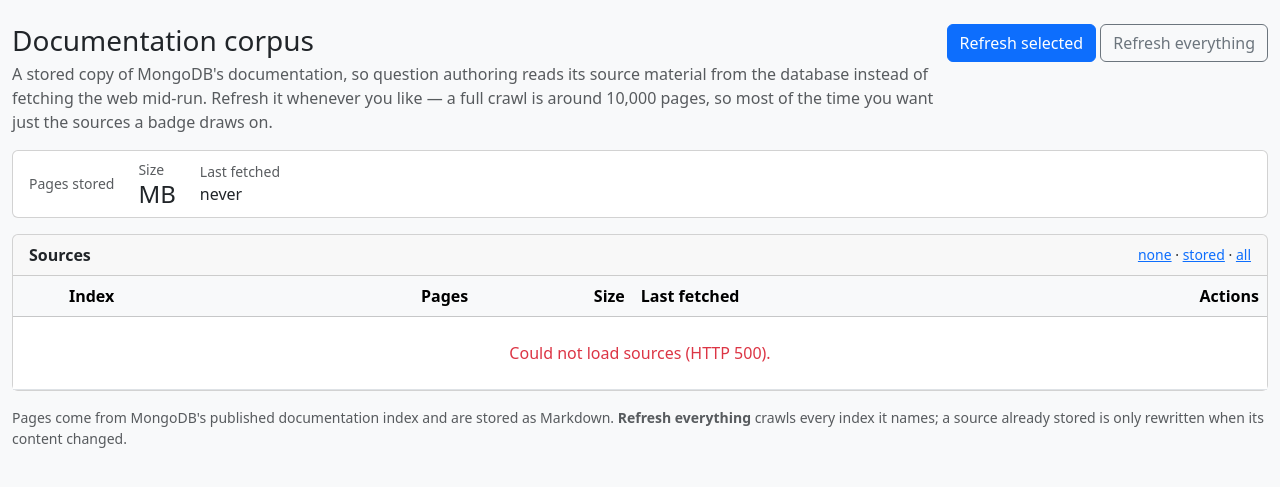
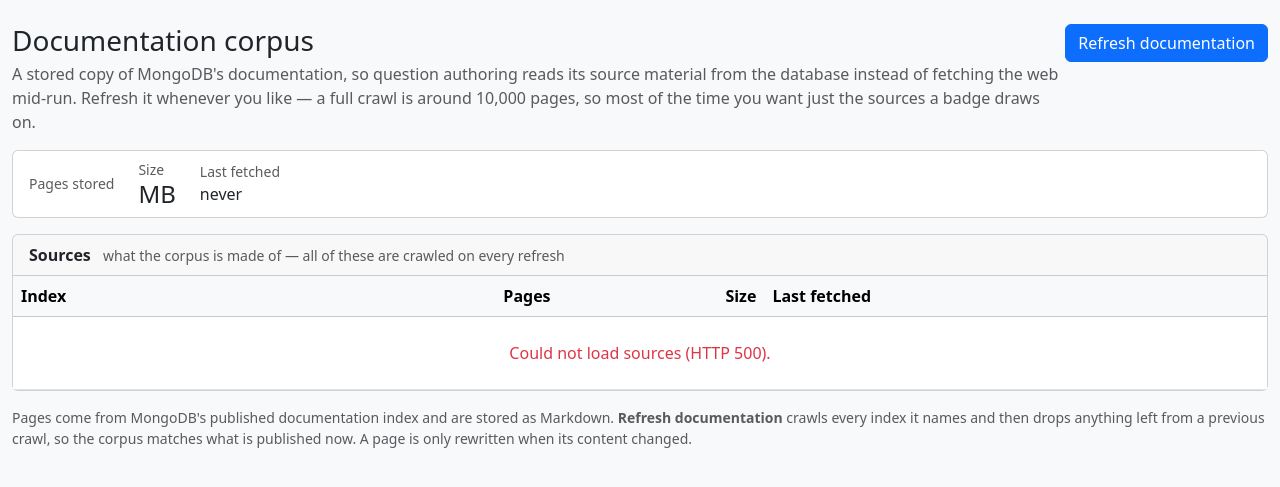
Before and after one commit to barronandersonmongo/mongodb-skill-badge-questions-generator, a FastAPI app: template app/templates/admin/docs.html in a window 1280 px wide. Shown: the part 57-544 px from the top of the page. Run offline with FastAPI, Linux system fonts and the light colour scheme; the template is opened without the code that fills it, so the values that code supplies are empty.

Commit message:
Simplify the documentation corpus to one refresh button
Per-source selection, per-source refresh and per-source delete are gone. A refresh is
one action: replace the corpus with what MongoDB publishes now. The source table stays
as information — everything in it is crawled every time.

Implemented as repopulate-then-sweep rather than empty-then-repopulate: each page is
stamped with the run that wrote it and leftovers from earlier runs are deleted at the
end. Same end state, but a crawl that dies half way through leaves the previous corpus
in place instead of nothing.

One guard matters more than the rest: if a crawl stores no pages at all — moved index,
no network — the sweep is skipped and the run reports why. A blind replace would
otherwise delete the entire corpus and call it a successful refresh.

Withdrawn requirements, so their tests are replaced rather than edited: two refresh
buttons, targeted refresh of named sources, and per-source deletion.

```diff
--- a/app/repositories/doc_pages.py
+++ b/app/repositories/doc_pages.py
@@ -11,6 +11,11 @@ badge see different source text; a stored corpus fixes both.
 `content_hash` exists so a refresh can tell "unchanged" from "updated" without
 diffing text, which is what makes a re-run cheap and makes `updated` a meaningful
 number on the admin screen.
+
+A refresh replaces the whole corpus. Rather than emptying the collection first, each
+page is stamped with the run that wrote it and pages left over from earlier runs are
+deleted at the end — the same end state, except a crawl that dies half way through
+leaves the previous corpus in place instead of nothing.
 """
 
 import hashlib
@@ -44,7 +49,7 @@ def content_hash(text: str) -> str:
     return hashlib.sha256(text.encode("utf-8")).hexdigest()
 
 
-def upsert_pages(pages: list[dict[str, Any]]) -> dict[str, int]:
+def upsert_pages(pages: list[dict[str, Any]], run_id: str | None = None) -> dict[str, int]:
     """Store fetched pages. Returns how many were new, changed, or unchanged.
 
     `first_seen_at` is set on insert only, so it records when this corpus first
@@ -75,7 +80,10 @@ def upsert_pages(pages: list[dict[str, Any]]) -> dict[str, int]:
             # Still record that it was checked, so a stale page is distinguishable
             # from one that simply has not changed.
             operations.append(
-                UpdateOne({"url": page["url"]}, {"$set": {"fetched_at": now}})
+                UpdateOne(
+                    {"url": page["url"]},
+                    {"$set": {"fetched_at": now, "refresh_run_id": run_id}},
+                )
             )
             continue
         else:
@@ -86,6 +94,7 @@ def upsert_pages(pages: list[dict[str, Any]]) -> dict[str, int]:
                 {"url": page["url"]},
                 {
                     "$set": {
+                        "refresh_run_id": run_id,
                         "source": page.get("source"),
                         "title": page.get("title"),
                         "text": page["text"],
@@ -167,6 +176,16 @@ def get_page(url: str) -> dict[str, Any] | None:
     return collection().find_one({"url": url}, {"_id": False})
 
 
-def delete_source(source: str) -> int:
-    """Remove every page from one source, so a bad crawl can be undone."""
-    return collection().delete_many({"source": source}).deleted_count
+def delete_not_in_run(run_id: str) -> int:
+    """Remove pages an earlier refresh stored and this one did not see.
+
+    This is what makes a refresh a replacement rather than an accumulation: a page
+    withdrawn upstream, or moved to a new URL, disappears from the corpus instead of
+    lingering as documentation that no longer exists.
+    """
+    return collection().delete_many({"refresh_run_id": {"$ne": run_id}}).deleted_count
+
+
+def delete_all() -> int:
+    """Empty the corpus."""
+    return collection().delete_many({}).deleted_count
--- a/app/templates/admin/docs.html
+++ b/app/templates/admin/docs.html
@@ -15,11 +15,8 @@
     </p>
   </div>
   <div class="text-nowrap">
-    <button class="btn btn-primary" id="refresh-selected-btn" type="button">
-      Refresh selected
-    </button>
-    <button class="btn btn-outline-secondary" id="refresh-all-btn" type="button">
-      Refresh everything
+    <button class="btn btn-primary" id="refresh-btn" type="button">
+      Refresh documentation
     </button>
   </div>
 </div>
@@ -50,7 +47,8 @@
   <strong>Last refresh:</strong>
   {{ last_result.inserted }} new,
   {{ last_result.updated }} updated,
-  {{ last_result.unchanged }} unchanged
+  {{ last_result.unchanged }} unchanged,
+  {{ last_result.removed }} removed
   across {{ last_result.sources_done }} source(s).
   {% if last_result.failure_count %}
   <details class="mt-2">
@@ -89,28 +87,24 @@
 </div>
 
 <div class="card">
-  <div class="card-header py-2 d-flex justify-content-between align-items-center">
+  <div class="card-header py-2">
     <span class="fw-semibold">Sources</span>
-    <span class="small">
-      <a href="#" id="select-none">none</a> ·
-      <a href="#" id="select-stored">stored</a> ·
-      <a href="#" id="select-all">all</a>
+    <span class="small text-body-secondary ms-2">
+      what the corpus is made of — all of these are crawled on every refresh
     </span>
   </div>
   <div class="table-responsive">
     <table class="table table-hover align-middle mb-0" id="sources-table">
       <thead class="table-light">
         <tr>
-          <th style="width:3rem;"></th>
           <th>Index</th>
           <th class="text-end">Pages</th>
           <th class="text-end">Size</th>
           <th>Last fetched</th>
-          <th class="text-end">Actions</th>
         </tr>
       </thead>
       <tbody id="sources-body">
-        <tr><td colspan="6" class="text-center text-body-secondary py-4">Loading sources…</td></tr>
+        <tr><td colspan="4" class="text-center text-body-secondary py-4">Loading sources…</td></tr>
       </tbody>
     </table>
   </div>
@@ -118,8 +112,9 @@
 
 <p class="text-body-secondary small mt-3 mb-0">
   Pages come from MongoDB's published documentation index and are stored as Markdown.
-  <strong>Refresh everything</strong> crawls every index it names; a source already
-  stored is only rewritten when its content changed.
+  <strong>Refresh documentation</strong> crawls every index it names and then drops
+  anything left from a previous crawl, so the corpus matches what is published now. A
+  page is only rewritten when its content changed.
 </p>
 {% endblock %}
 
@@ -189,7 +184,7 @@ async function loadSources() {
     body.textContent = "";
     const row = body.insertRow();
     const cell = row.insertCell();
-    cell.colSpan = 6;
+    cell.colSpan = 4;
     cell.className = "text-center text-danger py-4";
     cell.textContent = "Could not load sources (HTTP " + response.status + ").";
     return;
@@ -204,7 +199,7 @@ async function loadSources() {
   if (state.discovery_error) {
     const row = body.insertRow();
     const cell = row.insertCell();
-    cell.colSpan = 6;
+    cell.colSpan = 4;
     cell.className = "small text-warning-emphasis bg-warning-subtle";
     cell.dataset.discoveryError = "true";
     cell.textContent = "Could not read the published index (" + state.discovery_error +
@@ -214,13 +209,6 @@ async function loadSources() {
     const info = stored.get(source);
     const row = body.insertRow();
     row.dataset.source = source;
-
-    const pick = row.insertCell();
-    const box = document.createElement("input");
-    box.type = "checkbox";
-    box.className = "form-check-input js-pick";
-    box.value = source;
-    pick.append(box);
 
     const name = row.insertCell();
     const link = document.createElement("a");
@@ -244,34 +232,16 @@ async function loadSources() {
     fetched.textContent = info && info.newest
       ? new Date(info.newest).toISOString().slice(0, 16).replace("T", " ") + " UTC"
       : "never";
-
-    const actions = row.insertCell();
-    actions.className = "text-end text-nowrap";
-    const one = document.createElement("button");
-    one.className = "btn btn-sm btn-outline-primary js-refresh-one";
-    one.textContent = "Refresh";
-    actions.append(one);
-    if (info) {
-      const drop = document.createElement("button");
-      drop.className = "btn btn-sm btn-outline-danger ms-1 js-drop";
-      drop.textContent = "Delete";
-      actions.append(drop);
-    }
   }
 }
 
-async function startRefresh(sources) {
-  const scope = sources === null ? "the whole corpus" : sources.length + " source(s)";
-  if (sources === null && !window.confirm(
-    "Refresh the whole corpus?\n\nThat is around 10,000 pages and takes a while. " +
-    "Refreshing only the sources you need is much faster."
+async function startRefresh() {
+  if (!window.confirm(
+    "Refresh the documentation corpus?\n\nAround 10,000 pages, so it takes a few " +
+    "minutes. Pages no longer published are removed at the end."
   )) return;
-  showAlert("info", "Refreshing " + scope + "…", {timed: true});
-  const response = await fetch(API + "/refresh", {
-    method: "POST",
-    headers: {"Content-Type": "application/json"},
-    body: JSON.stringify({sources: sources}),
-  });
+  showAlert("info", "Refreshing documentation…", {timed: true});
+  const response = await fetch(API + "/refresh", {method: "POST"});
   if (response.status === 409) {
     showAlert("warning", "A refresh is already in progress.");
     return;
@@ -291,7 +261,7 @@ async function pollStatus() {
     const p = state.progress;
     const detail = p
       ? " — " + p.sources_done + "/" + p.sources_requested + " source(s), " +
-        p.pages_seen + " page(s), " + p.inserted + " new, " + p.updated + " updated"
+        p.pages_seen + " page(s) fetched"
       : "";
     showAlert("info", "Refreshing documentation" + detail, {timed: true});
     setTimeout(pollStatus, 3000);
@@ -309,54 +279,7 @@ async function pollStatus() {
   window.location.reload();
 }
 
-function picked() {
-  return Array.from(document.querySelectorAll(".js-pick:checked")).map((b) => b.value);
-}
-
-document.getElementById("refresh-all-btn").addEventListener("click", () => startRefresh(null));
-document.getElementById("refresh-selected-btn").addEventListener("click", () => {
-  const sources = picked();
-  if (sources.length === 0) {
-    window.alert("Tick the sources to refresh, or use Refresh everything.");
-    return;
-  }
-  startRefresh(sources);
-});
-
-document.getElementById("sources-body").addEventListener("click", async (event) => {
-  const row = event.target.closest("tr");
-  if (!row) return;
-  const source = row.dataset.source;
-  if (event.target.classList.contains("js-refresh-one")) {
-    startRefresh([source]);
-  } else if (event.target.classList.contains("js-drop")) {
-    if (!window.confirm("Delete every stored page from " + shortName(source) + "?")) return;
-    const response = await fetch(API + "/sources?source=" + encodeURIComponent(source),
-      {method: "DELETE"});
-    if (!response.ok) {
-      showAlert("danger", "Could not delete (HTTP " + response.status + ").");
-      return;
-    }
-    window.location.reload();
-  }
-});
-
-document.getElementById("select-all").addEventListener("click", (e) => {
-  e.preventDefault();
-  document.querySelectorAll(".js-pick").forEach((b) => { b.checked = true; });
-});
-document.getElementById("select-none").addEventListener("click", (e) => {
-  e.preventDefault();
-  document.querySelectorAll(".js-pick").forEach((b) => { b.checked = false; });
-});
-document.getElementById("select-stored").addEventListener("click", (e) => {
-  e.preventDefault();
-  document.querySelectorAll("#sources-body tr").forEach((row) => {
-    const box = row.querySelector(".js-pick");
-    const pages = row.cells[2] ? row.cells[2].textContent.trim() : "—";
-    if (box) box.checked = pages !== "—" && pages !== "";
-  });
-});
+document.getElementById("refresh-btn").addEventListener("click", startRefresh);
 
 loadSources();
 if ({{ "true" if running else "false" }}) { pollStatus(); }
```
Also changed, not shown: app/routers/admin_docs.py (+6 -27 lines), app/services/doc_corpus.py (+30 -11 lines), tests/test_admin_docs.py (+22 -58 lines), tests/test_doc_corpus.py (+87 -31 lines), tests/test_doc_pages_repository.py (+39 -10 lines), README.md.
